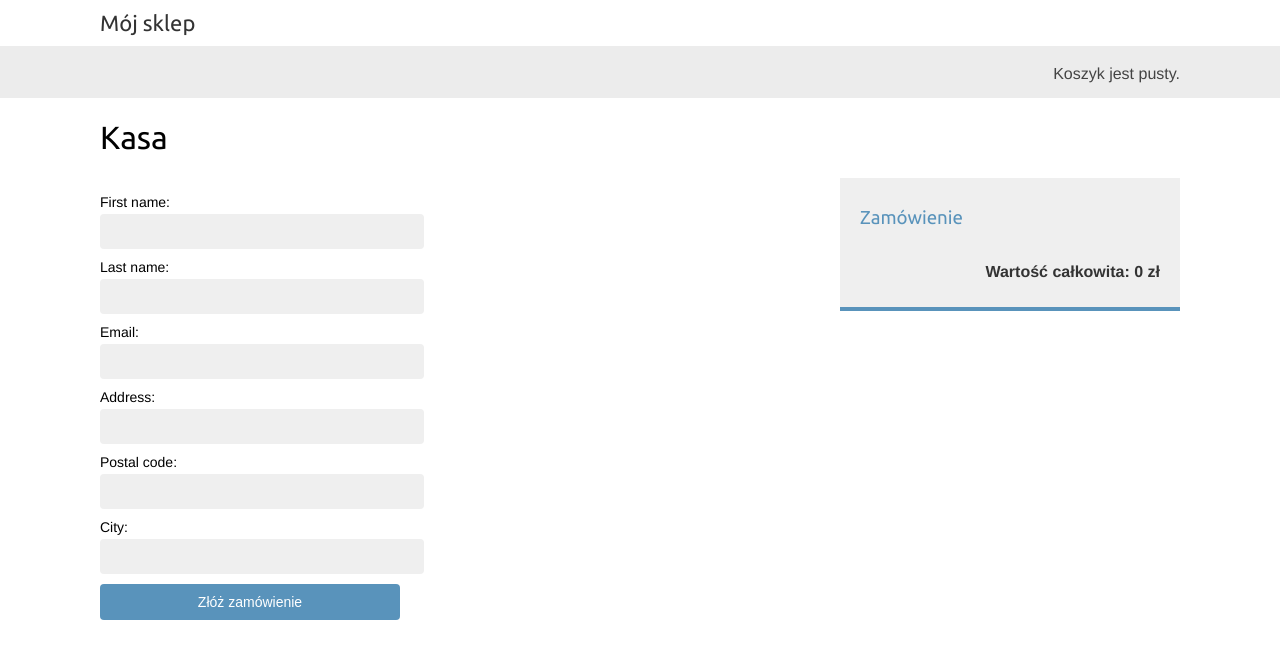
After one commit to dominikbasista/Shop, a Django app: page /orders/create/ in a window 1280 px wide. The commit adds this page. Shown: the top 659 px of the page. Run offline with Django 3.2, Linux system fonts and the light colour scheme; parts of the project's set-up code (start-up, migrations or seed data) failed here and were passed over.

Commit message:
dodano ikonke koszyka i style

```diff
--- a/Shop/urls.py
+++ b/Shop/urls.py
@@ -4,7 +4,7 @@ from django.urls import path, include
 urlpatterns = [
     path('admin/', admin.site.urls),
     path('cart/', include('cart.urls', namespace='cart')),
-    path('order/', include('orders.urls', namespace='order')),
+    path('orders/', include('orders.urls', namespace='order')),
     path('', include('shop.urls', namespace='shop')),
 
 ]
--- a/cart/templates/cart/detail.html
+++ b/cart/templates/cart/detail.html
@@ -53,5 +53,5 @@
     </tbody>
     </table>
     <p class="text-right"><a href="{% url 'shop:product_list' %}" class="button light">Kontynuuj zakupy</a>
-        <a href="#" class="button">Do kasy</a></p>
+        <a href="{% url "orders:order_create" %}" class="button">Do kasy</a></p>
 {% endblock %}
--- a/orders/forms.py
+++ b/orders/forms.py
@@ -3,5 +3,7 @@ from .models import Order
 
 
 class OrderCreateForm(forms.ModelForm):
-    model = Order
-    fields = ["first_name", "last_name", "email", "address", "postal_code", "city"]
+
+    class Meta:       #pamietac o meta
+        model = Order
+        fields = ["first_name", "last_name", "email", "address", "postal_code", "city"]
--- /dev/null
+++ b/orders/templates/orders/order/create.html
@@ -0,0 +1,28 @@
+{% extends "shop/base.html" %}
+
+{% block title %}
+  Kasa
+{% endblock %}
+
+{% block content %}
+  <h1>Kasa</h1>
+
+  <div class="order-info mt-3">
+    <h3>Zamówienie</h3>
+    <ul>
+      {% for item in cart %}
+        <li>
+          {{ item.quantity }}x {{ item.product.name }}
+          <span>{{ item.total_price }} zł</span>
+        </li>
+      {% endfor %}
+    </ul>
+    <p>Wartość całkowita: {{ cart.get_total_price }} zł</p>
+  </div>
+
+  <form action="." method="post" class="order-form">
+    {{ form.as_p }}
+    <p><input type="submit" value="Złóż zamówienie"></p>
+    {% csrf_token %}
+  </form>
+{% endblock %}
--- a/orders/urls.py
+++ b/orders/urls.py
@@ -1,5 +1,7 @@
 from django.urls import path
 from . import views
+
+app_name = 'orders'
 
 urlpatterns = [
     path('create/', views.order_create, name='order_create')
--- a/orders/views.py
+++ b/orders/views.py
@@ -7,16 +7,16 @@ from cart.cart import Cart
 def order_create(request):
     cart = Cart(request)
     if request.method == "POST":
-        form = OrderCreateForm()
+        form = OrderCreateForm(request.POST) #pamietac o request.POST w parametrach funkcji
         if form.is_valid():
             order = form.save()
             for item in cart:
                 OrderItem.objects.create(order=order, product=item["product"],
                                         price=item["price"], quantity=item["quantity"])
             cart.clear()
-            return render(request, '/orders/order/create.html', {'order': order})
+            return render(request, 'orders/order/created.html', {'order': order})
 
-        else:
-            form = OrderCreateForm()
+    else:
+        form = OrderCreateForm()
 
-        return render(request,'orders/order/create.html', {'cart': cart, 'form': form})
+    return render(request, 'orders/order/create.html', {'cart': cart, 'form': form})
--- a/shop/static/css/base.css
+++ b/shop/static/css/base.css
@@ -314,3 +314,13 @@ ul.errorlist {
 .recommendations.cart img {
     width:120px;
 }
+
+
+#basket-thumbnail-container {
+
+    position: relative;
+    display: inline;
+    float: left;
+    margin-right: 5px;
+    margin-top: -5px;
+}
--- a/shop/templates/shop/base.html
+++ b/shop/templates/shop/base.html
@@ -4,6 +4,8 @@
 <head>
   <meta charset="utf-8" />
   <title>{% block title %}Mój sklep{% endblock %}</title>
+  <link href="https://fonts.googleapis.com/icon?family=Material+Icons"
+      rel="stylesheet">
   <link href="{% static "css/base.css" %}" rel="stylesheet">
 </head>
 <body>
@@ -14,7 +16,10 @@
     <div class="cart">
       {% with total_items=cart|length %}
         {% if cart|length > 0 %}
-          Koszyk:
+            <div id="basket-thumbnail-container">
+            <i class="material-icons">shopping_basket</i>
+{#          Koszyk:#}
+            </div>
           <a href="{% url "cart:cart_detail" %}">
             {{ total_items }} produkt{{ total_items|pluralize:"y" }},
             {{ cart.get_total_price }} zł
```
Also changed, not shown: orders/templates/orders/order/created.html (added, +10 -0 lines), db.sqlite3.
